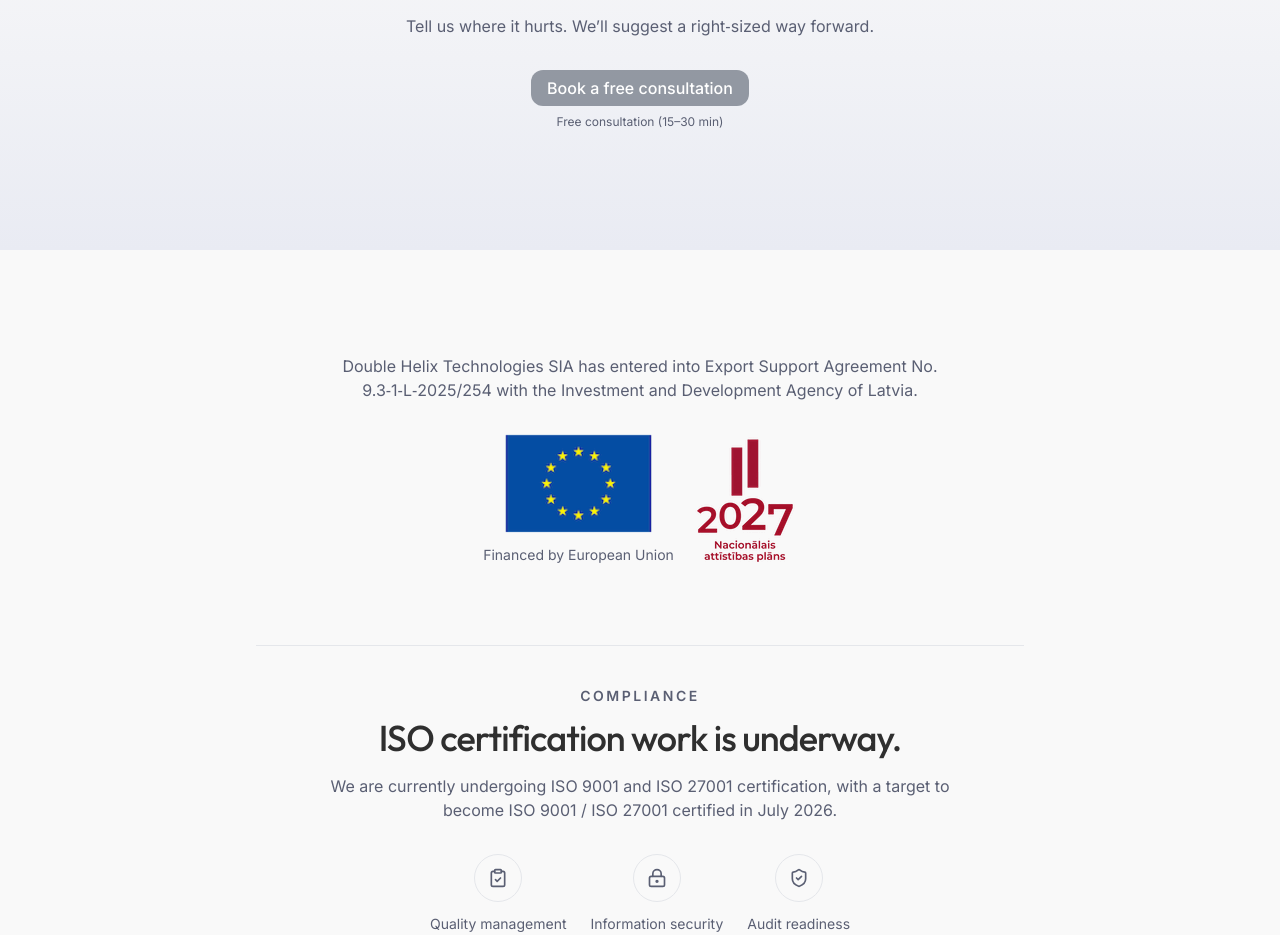
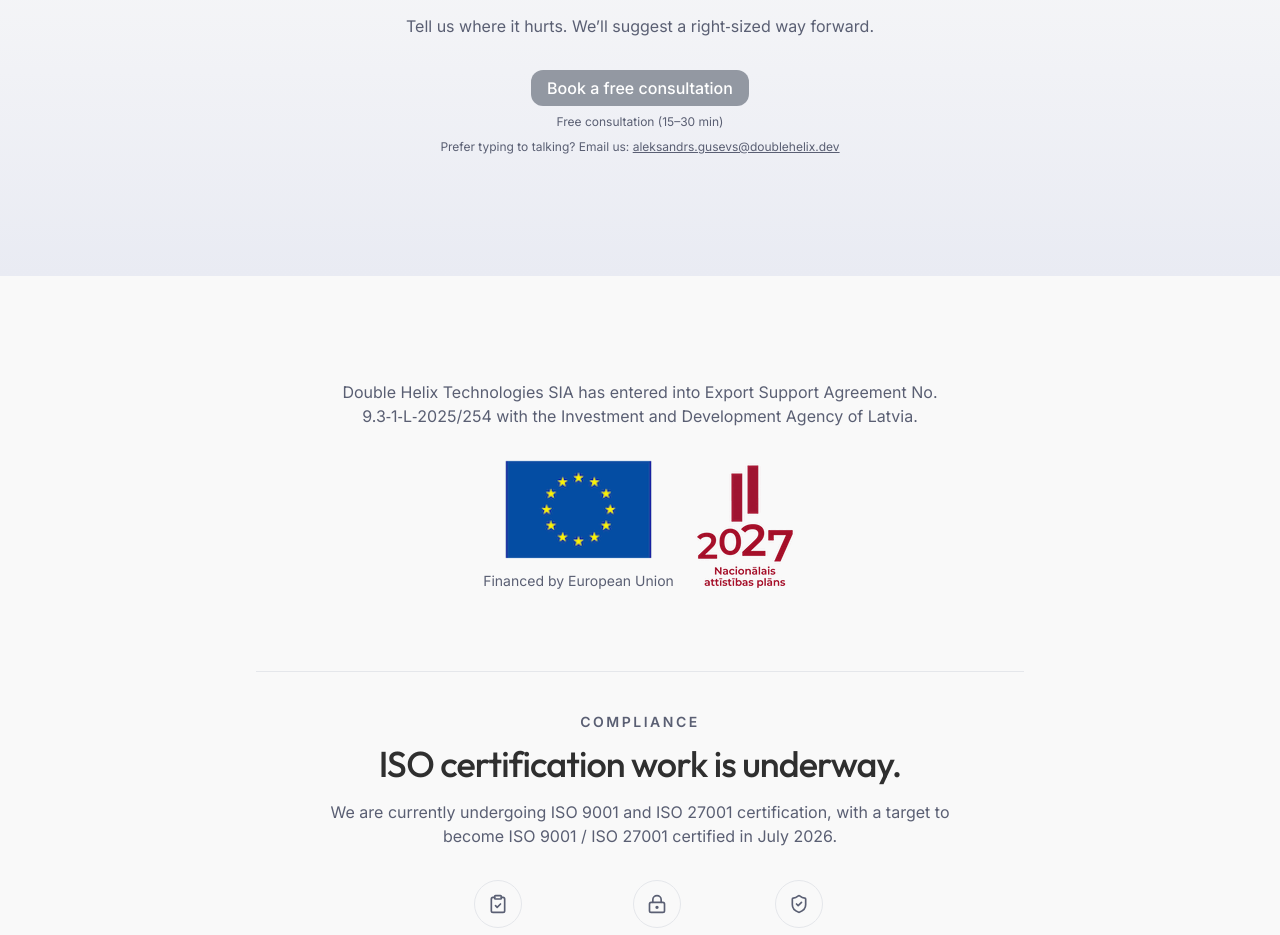
Before and after one commit to Double-Helix-Technologies/Double-Helix-Technologies.github.io, a Next.js app: page / in a window 1280 px wide. Shown: the part 4760-5695 px from the top of the page. Built offline with nearby package versions, Linux system fonts and the light colour scheme.

Commit message:
Add email fallback under contact CTA
Co-Authored-By: Claude Sonnet 5 <noreply@anthropic.com>

```diff
--- a/app/components/Contact.tsx
+++ b/app/components/Contact.tsx
@@ -27,6 +27,12 @@ export default function Contact() {
             <p className="mt-2 text-text-secondary text-xs">
               Free consultation (15–30 min)
             </p>
+            <p className="mt-2 text-text-secondary text-xs">
+              Prefer typing to talking? Email us:{' '}
+              <a href="mailto:aleksandrs.gusevs@doublehelix.dev" className="underline">
+                aleksandrs.gusevs@doublehelix.dev
+              </a>
+            </p>
           </div>
         </div>
       </div>
```
